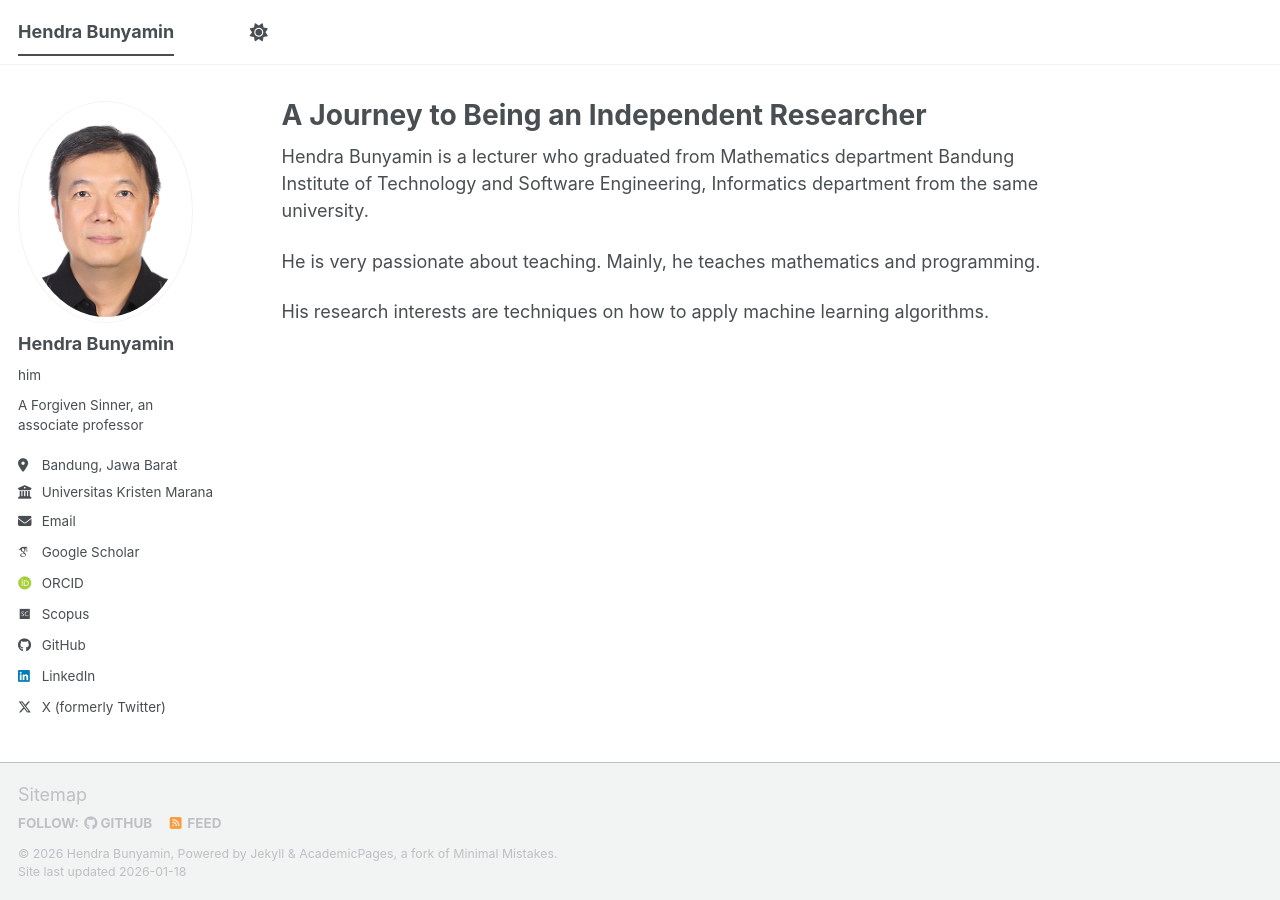
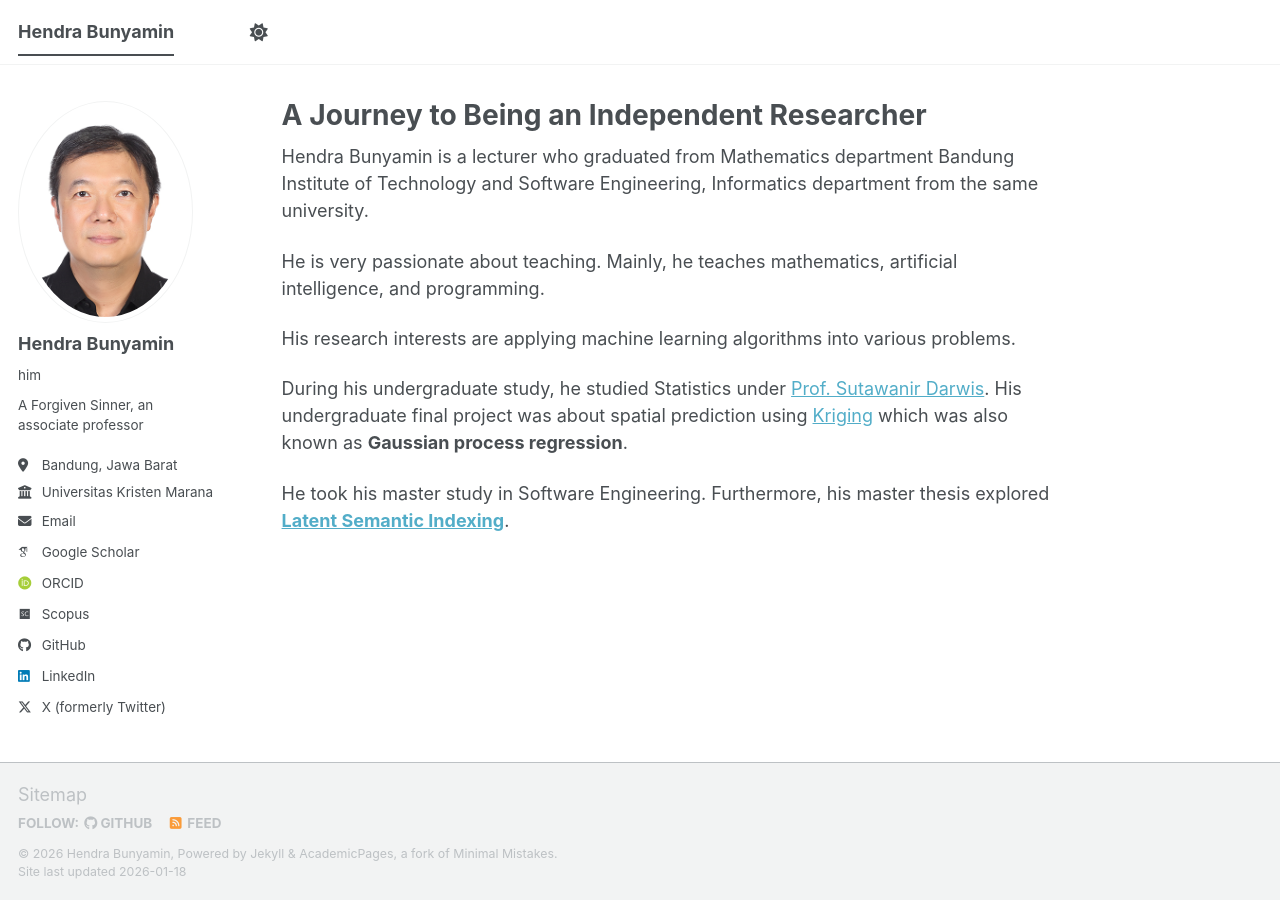
Before and after one commit to hbunyamin/hbunyamin.github.io, a Jekyll site: the page built from _pages/about.md, in a window 1280 px wide. Built offline with Jekyll 4.4.1, drawn with Linux system fonts in a browser that asks for light colours; some web fonts are replaced; a script bundle is joined from its source files by our own code; library files that are not in the unit come from our copies.

Commit message:
Edit About me

```diff
--- a/_pages/about.md
+++ b/_pages/about.md
@@ -9,6 +9,10 @@ redirect_from:
 
 Hendra Bunyamin is a lecturer who graduated from Mathematics department Bandung Institute of Technology and Software Engineering, Informatics department from the same university.
 
-He is very passionate about teaching. Mainly, he teaches mathematics and programming.
+He is very passionate about teaching. Mainly, he teaches mathematics, artificial intelligence, and programming.
 
-His research interests are techniques on how to apply machine learning algorithms.
+His research interests are applying machine learning algorithms into various problems.
+
+During his undergraduate study, he studied Statistics under [Prof. Sutawanir Darwis](https://scholar.google.com/citations?user=ojCW8aIAAAAJ). His undergraduate final project was about spatial prediction using [Kriging](https://en.wikipedia.org/wiki/Kriging) which was also known as __Gaussian process regression__.
+
+He took his master study in Software Engineering. Furthermore, his master thesis explored [__Latent Semantic Indexing__](https://en.wikipedia.org/wiki/Latent_semantic_analysis).
```
